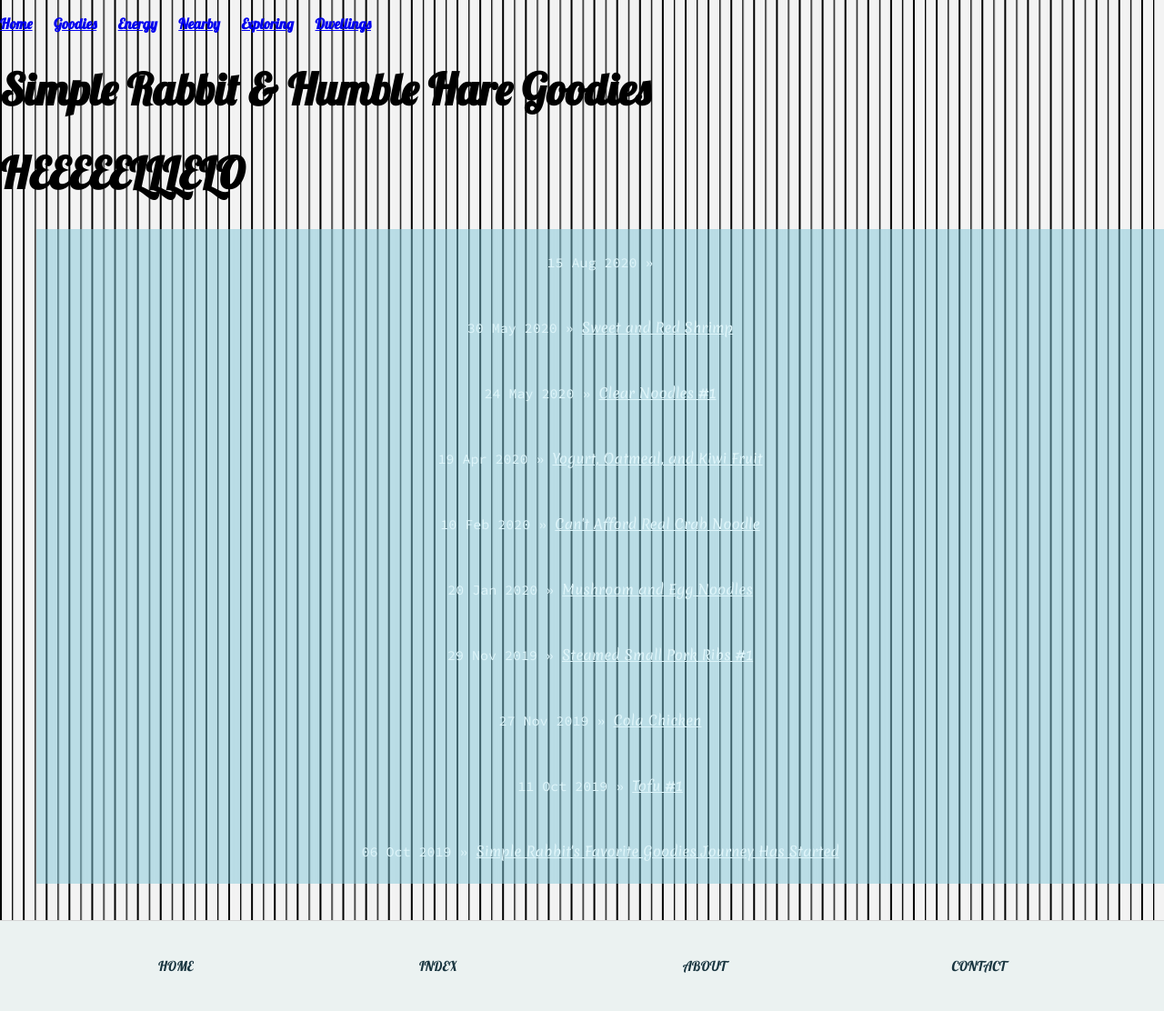
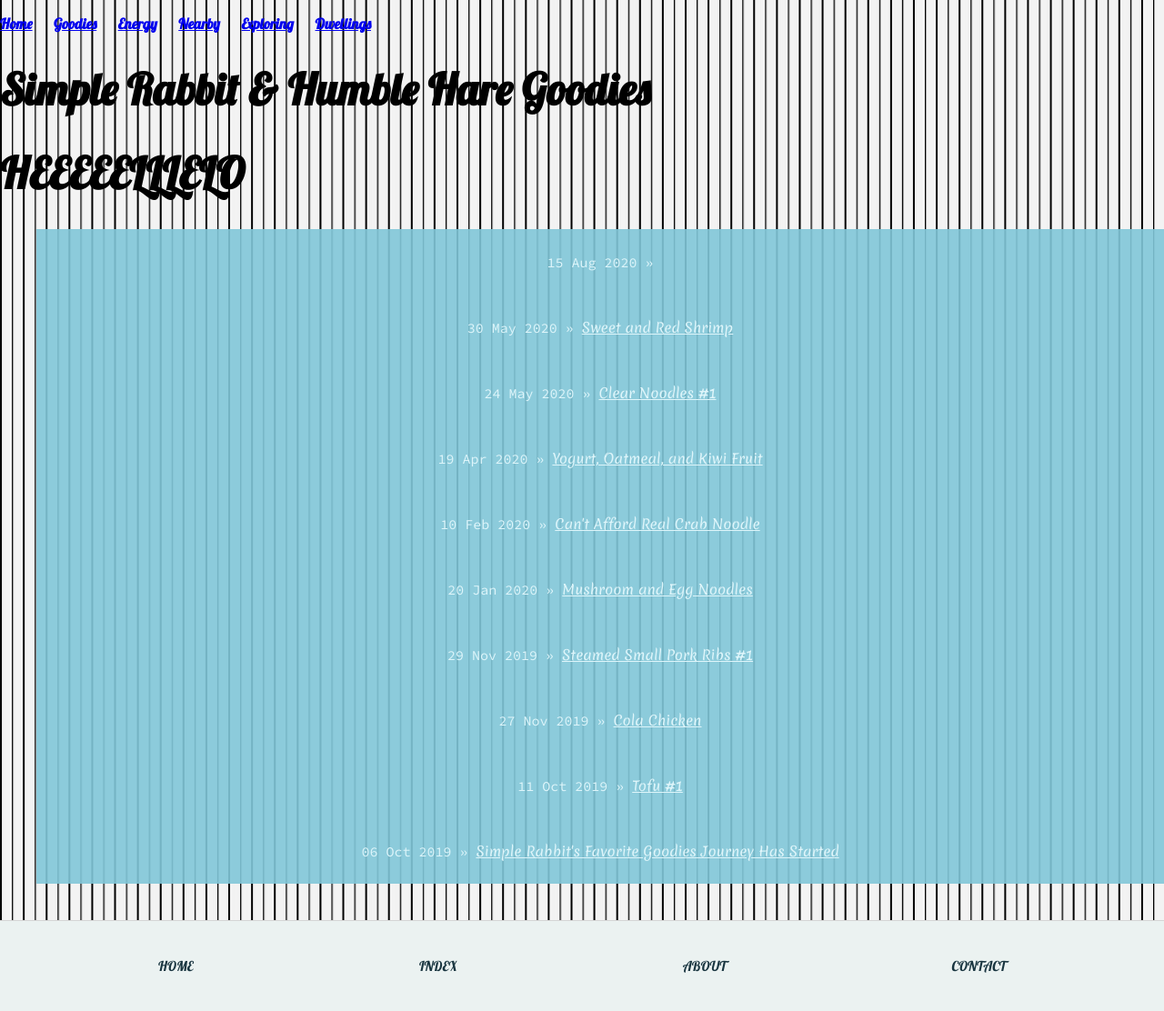
Before and after one commit to Squishy-Penguin/Squishy-Penguin.github.io, a Jekyll site: the page built from goodies/index.html, in a window 1280 px wide. Shown: the whole page at 91% size. Built offline with Jekyll 4.4.1, drawn with Linux system fonts in a browser that asks for light colours; some web fonts are replaced.

Commit message:
Update main.css

```diff
--- a/css/main.css
+++ b/css/main.css
@@ -161,7 +161,7 @@ ul.posts li {
     font-size: 15px;
     font-family: 'Source Code Pro', monospace;
     list-style: none;
-    background:rgba(129,199,217,0.5);
+    background:rgba(129,199,217,0.9);
     color:#DEF5FA;
 }
 
```
